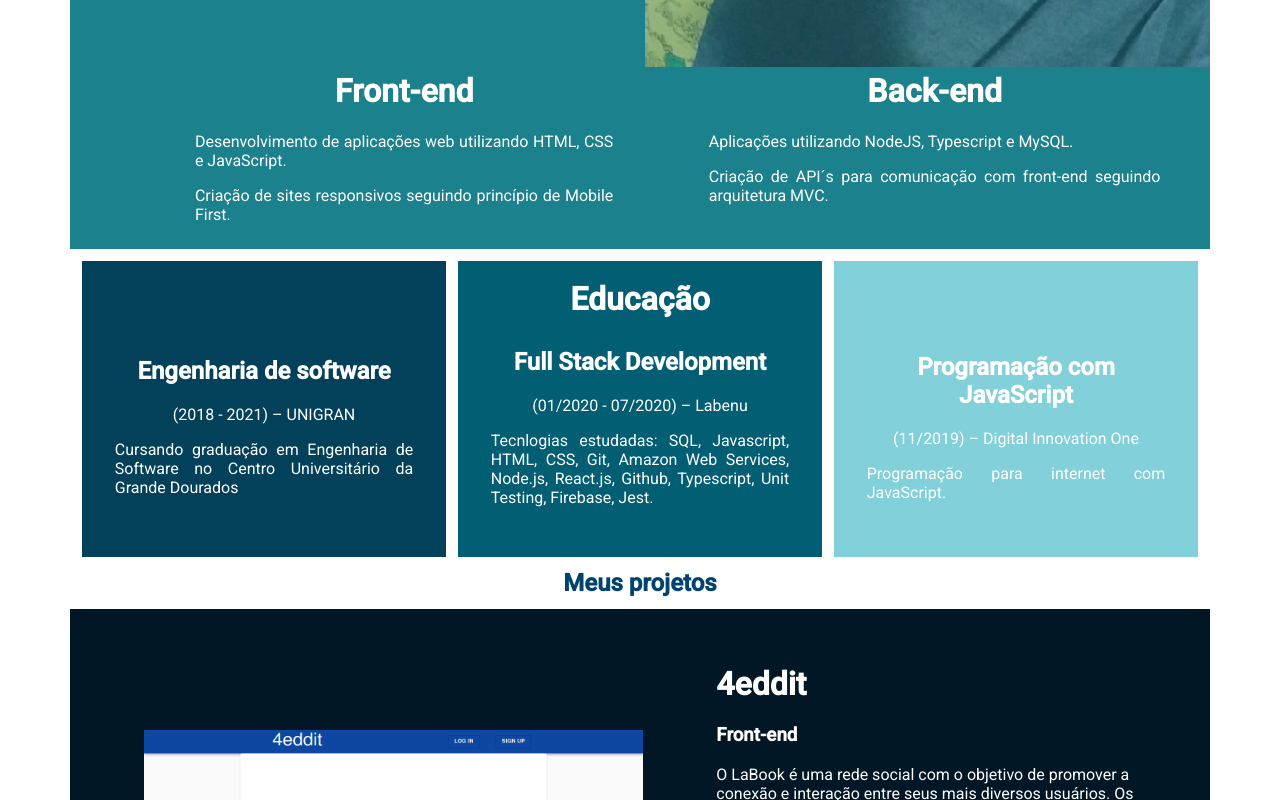
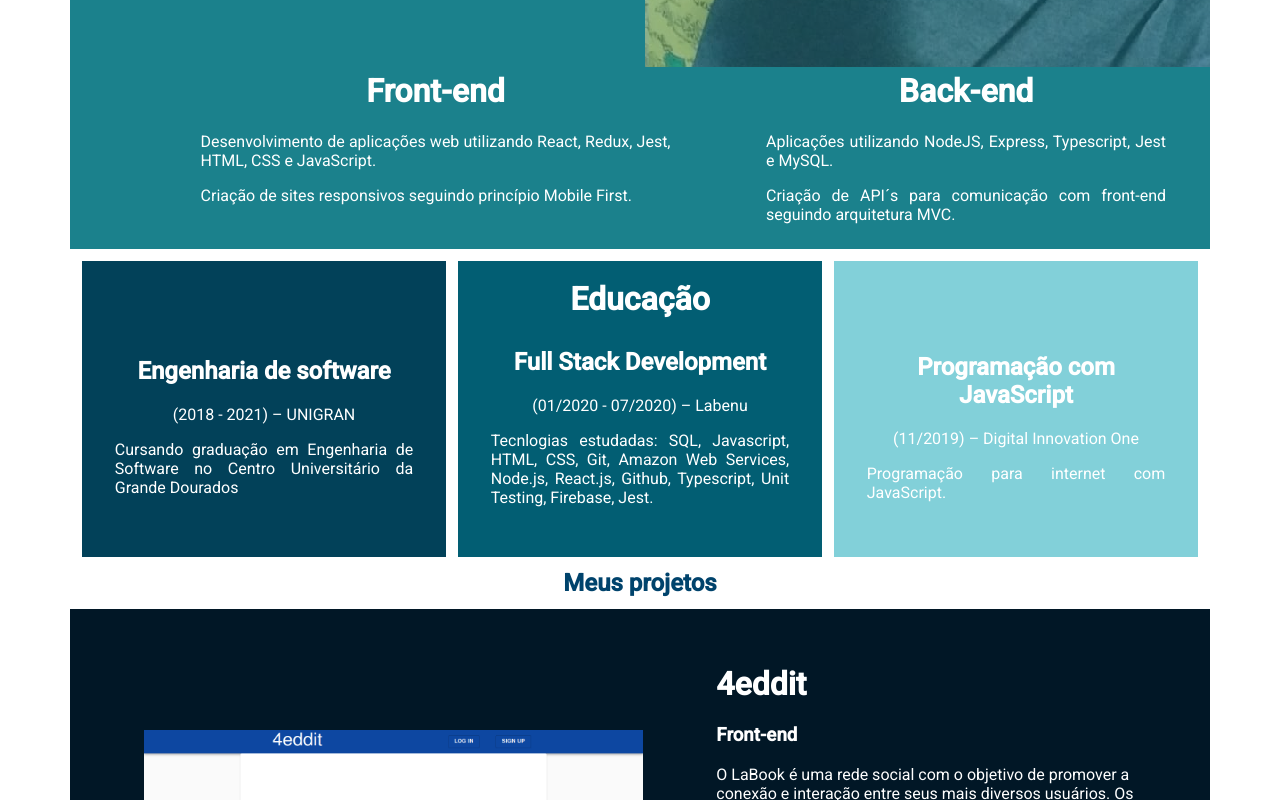
Before and after one commit to andriusrl/portfolio, a React (Create React App) app: page / in a window 1280 px wide. Shown: the part 780-1580 px from the top of the page. Built offline with nearby package versions, Linux system fonts and the light colour scheme.

Commit message:
Atualizado bio de front e back e também alterado cor de borda de Button

```diff
--- a/src/components/App/App.js
+++ b/src/components/App/App.js
@@ -87,13 +87,12 @@ function App() {
            </h1>
             <p>
               Desenvolvimento de aplicações
-              web utilizando HTML, CSS e
+              web utilizando React, Redux, Jest, HTML, CSS e
               JavaScript.
            </p>
             <p>
               Criação de sites responsivos
-              seguindo princípio de
-              Mobile First.
+              seguindo princípio Mobile First.
             </p>
           </SkillItem>
           <SkillItem>
@@ -101,8 +100,8 @@ function App() {
               Back-end
            </h1>
             <p>
-              Aplicações utilizando NodeJS,
-              Typescript e MySQL.
+              Aplicações utilizando NodeJS, Express,
+              Typescript, Jest e MySQL.
            </p>
             <p>
               Criação de API´s para comunicação com front-end seguindo arquitetura MVC.
--- a/src/style/style.js
+++ b/src/style/style.js
@@ -285,7 +285,7 @@ const increasesSizeButton = keyframes`
 export const Button = styled.a`
     background-color: #ffffff;
     font-size: 16pt;
-    border: 1px solid black;
+    border: 1px solid #0A0A0A;
     border-radius: 5px;
     :hover{
             animation: ${increasesSizeButton} 0.3s 0s both;
```
